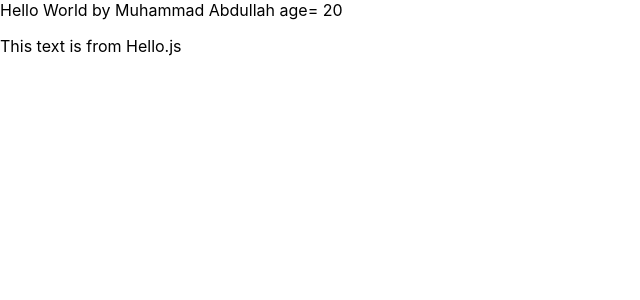
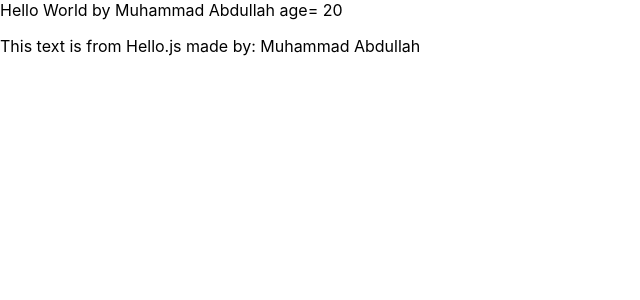
Before and after one commit to Abdullahkiet/React-Practice, a React (Create React App) app: page / in a window 1280 px wide. Shown: the top 300 px of the page, without its empty margins (0-640 px from the left). Built offline with nearby package versions, Linux system fonts and the light colour scheme.

Commit message:
updated hello.js

```diff
--- a/src/App.js
+++ b/src/App.js
@@ -8,7 +8,7 @@ function App(props) {
   return (
     <div>
       Hello World by {props.name} age= {props.age-5}
-      <Hello></Hello>
+      <Hello firstname={props.name}></Hello>
 
 
 
--- a/src/Hello.js
+++ b/src/Hello.js
@@ -1,8 +1,8 @@
 import React from 'react';
 
-function Hello() {
+function Hello({firstname}) {
   return <p>
-      This text is from Hello.js
+      This text is from Hello.js made by: {firstname}
   </p>
 
 }
```
